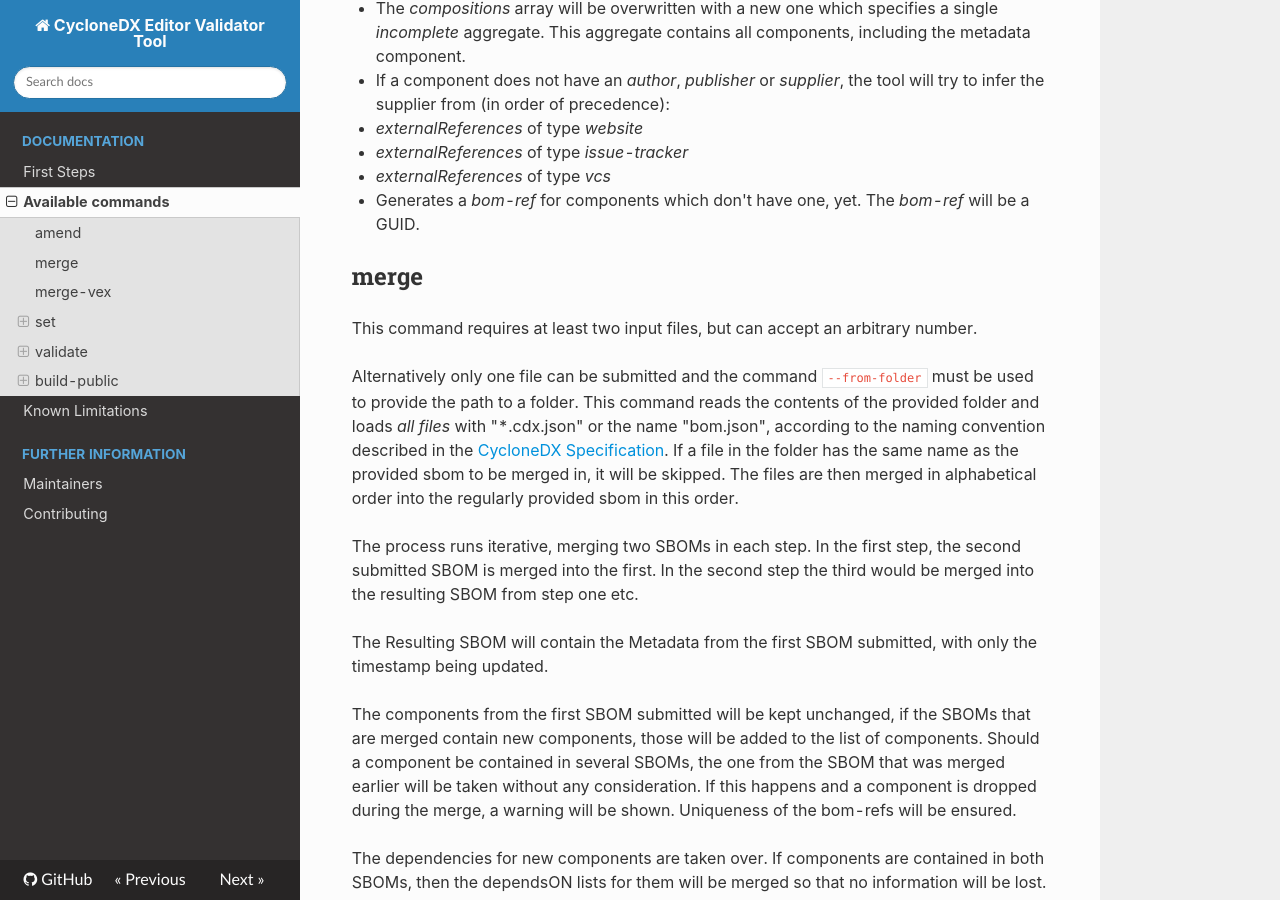
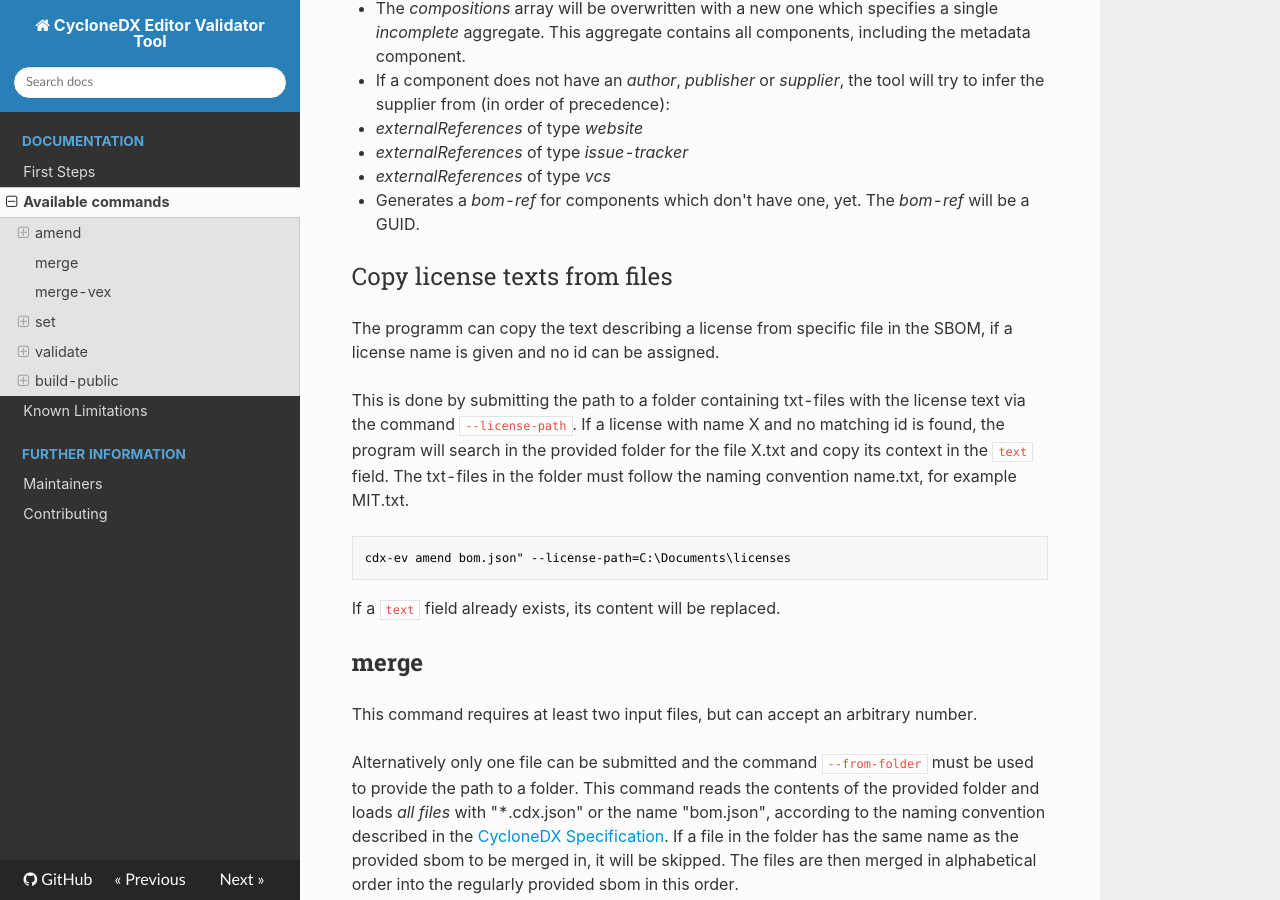
Before and after one commit to Festo-se/cyclonedx-editor-validator, an MkDocs documentation site: the page built from docs/available_commands.md, in a window 1280 px wide and 900 px high, scrolled down 580 px. Built offline with MkDocs 1.6.1, drawn with Linux system fonts in a browser that asks for light colours; nearby versions of some CDN libraries; some web fonts are replaced.

Commit message:
doc: add documentation for new command

```diff
--- a/docs/available_commands.md
+++ b/docs/available_commands.md
@@ -19,6 +19,20 @@
   * *externalReferences* of type *issue-tracker*
   * *externalReferences* of type *vcs*
 * Generates a *bom-ref* for components which don't have one, yet. The *bom-ref* will be a GUID.
+
+### Copy license texts from files
+
+The programm can copy the text describing a license from specific file in the SBOM, if a license name is given and no id can be assigned.
+
+This is done by submitting the path to a folder containing txt-files with the license text via the command `--license-path`.
+If a license with name X and no matching id is found, the program will search in the provided folder for the file X.txt and copy its context in the `text` field.
+The txt-files in the folder must follow the naming convention name.txt, for example MIT.txt.
+
+    cdx-ev amend bom.json" --license-path=C:\Documents\licenses
+
+If a `text` field already exists, its content will be replaced.
+
+
 
 ## merge
 
```
